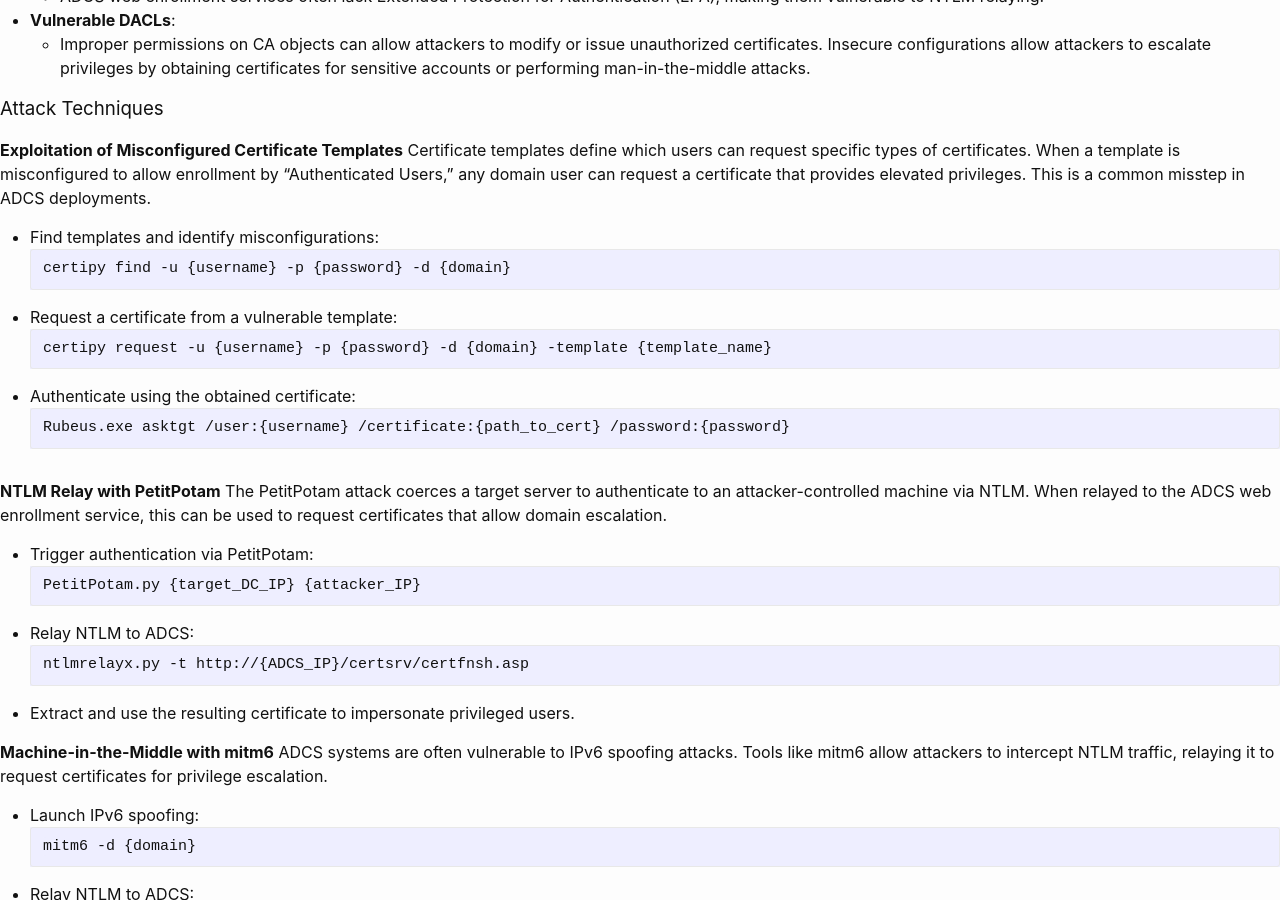
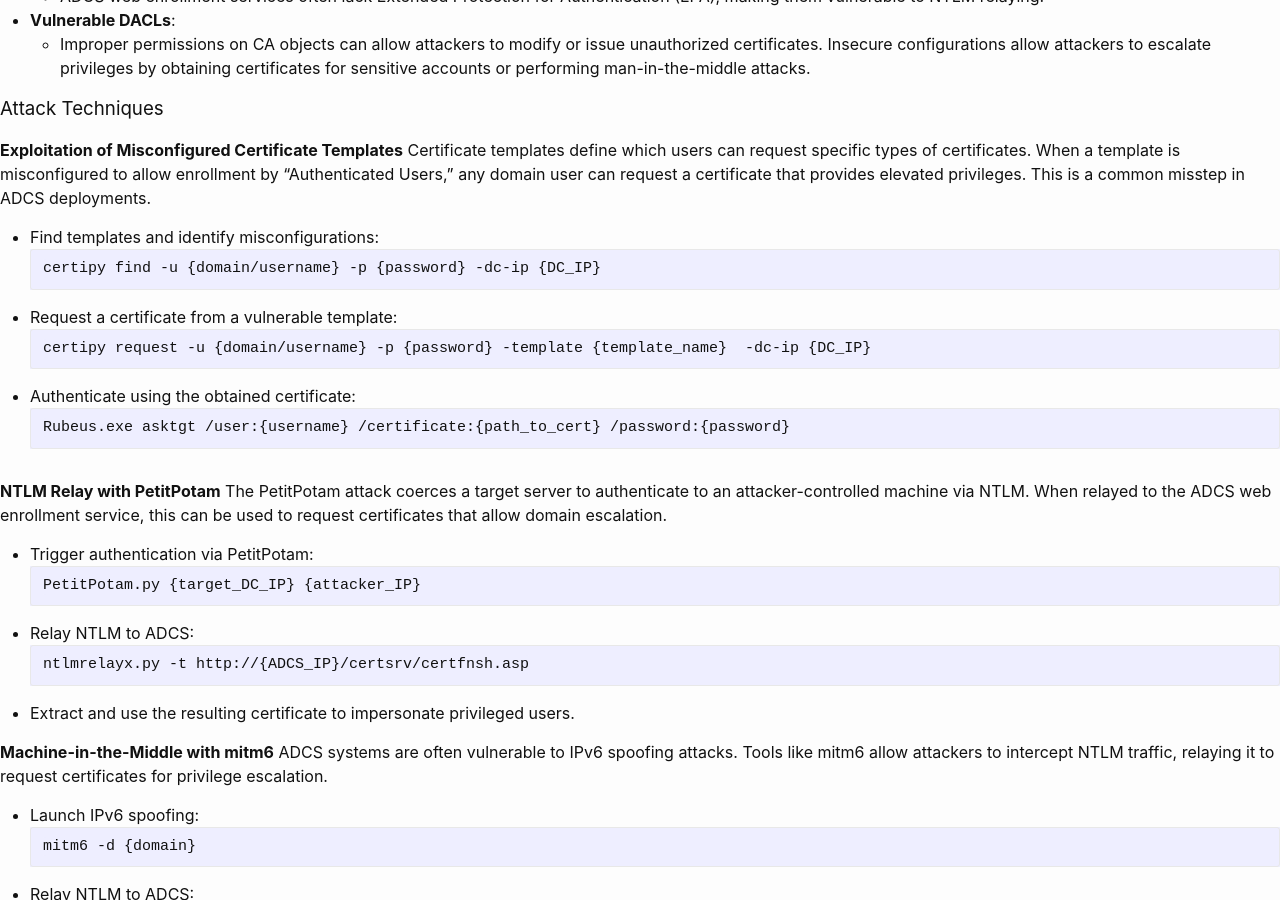
Before and after one commit to KhaelK138/KhaelK138.github.io, a Jekyll site: the page built from markdown/ADCS.md, in a window 1280 px wide and 900 px high, scrolled down 1018 px. Built offline with Jekyll 4.4.1, drawn with Linux system fonts in a browser that asks for light colours; our own code applies the rules of GitHub Pages for plain Markdown files.

Commit message:
updated notes

````diff
--- a/index.html
+++ b/index.html
@@ -30,7 +30,7 @@
         </a>
 
 
-        <a class="particles-icon" href="https://hackerone.com/malfuncti0nal"><svg width="24px" height="24px"
+        <a class="particles-icon" href="https://hackerone.com/khaelk"><svg width="24px" height="24px"
             viewBox="0 0 24 24" stroke-width="1.5" fill="none" xmlns="http://www.w3.org/2000/svg" color="#000000">
             <path d="M4 4v16M4 12c0-4 4-4 4-4s4 0 4 4v8" stroke="#000000" stroke-width="1.5" stroke-linecap="round"
               stroke-linejoin="round" />
--- a/markdown/ADCS.md
+++ b/markdown/ADCS.md
@@ -55,11 +55,11 @@
 
 - Find templates and identify misconfigurations:
 ```
-certipy find -u {username} -p {password} -d {domain}
+certipy find -u {domain/username} -p {password} -dc-ip {DC_IP}
 ```
 - Request a certificate from a vulnerable template:
 ```
-certipy request -u {username} -p {password} -d {domain} -template {template_name}
+certipy request -u {domain/username} -p {password} -template {template_name}  -dc-ip {DC_IP}
 ```
 - Authenticate using the obtained certificate:
 ```
````
Also changed, not shown: markdown/Internals.md (added, +11 -0 lines), markdown/RedTeamingCCDC.md (+1 -1 lines).
